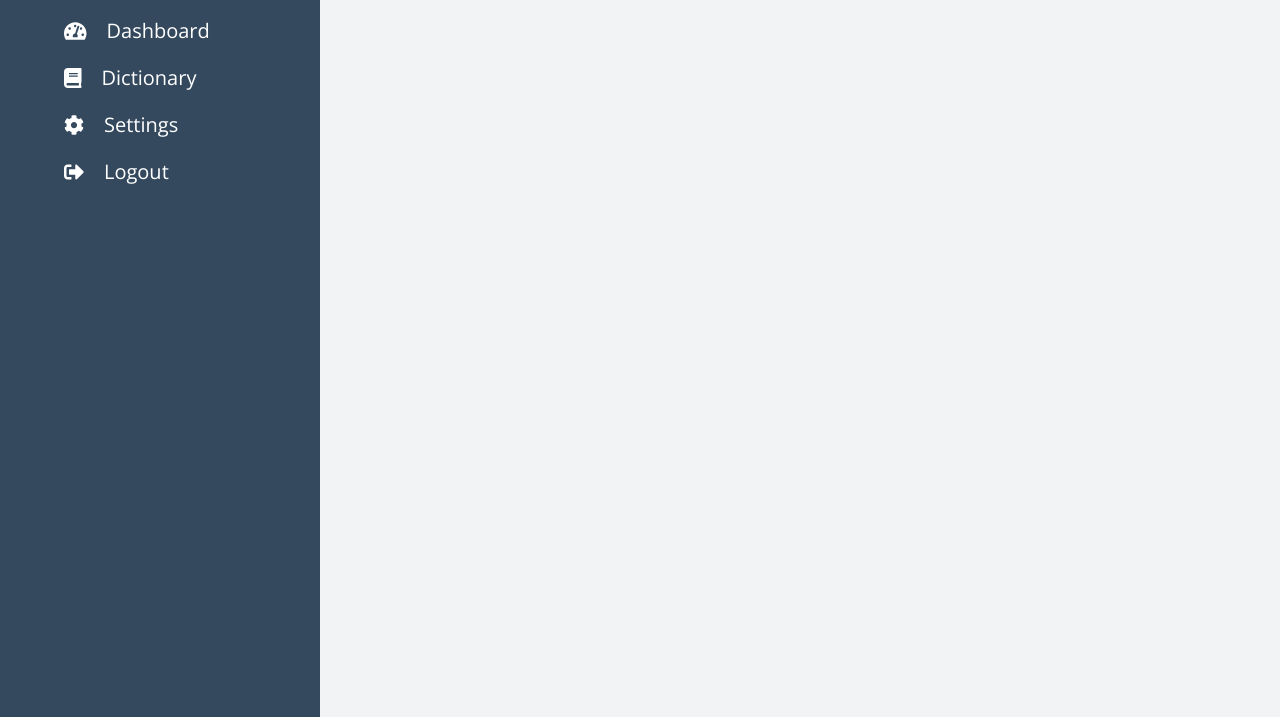
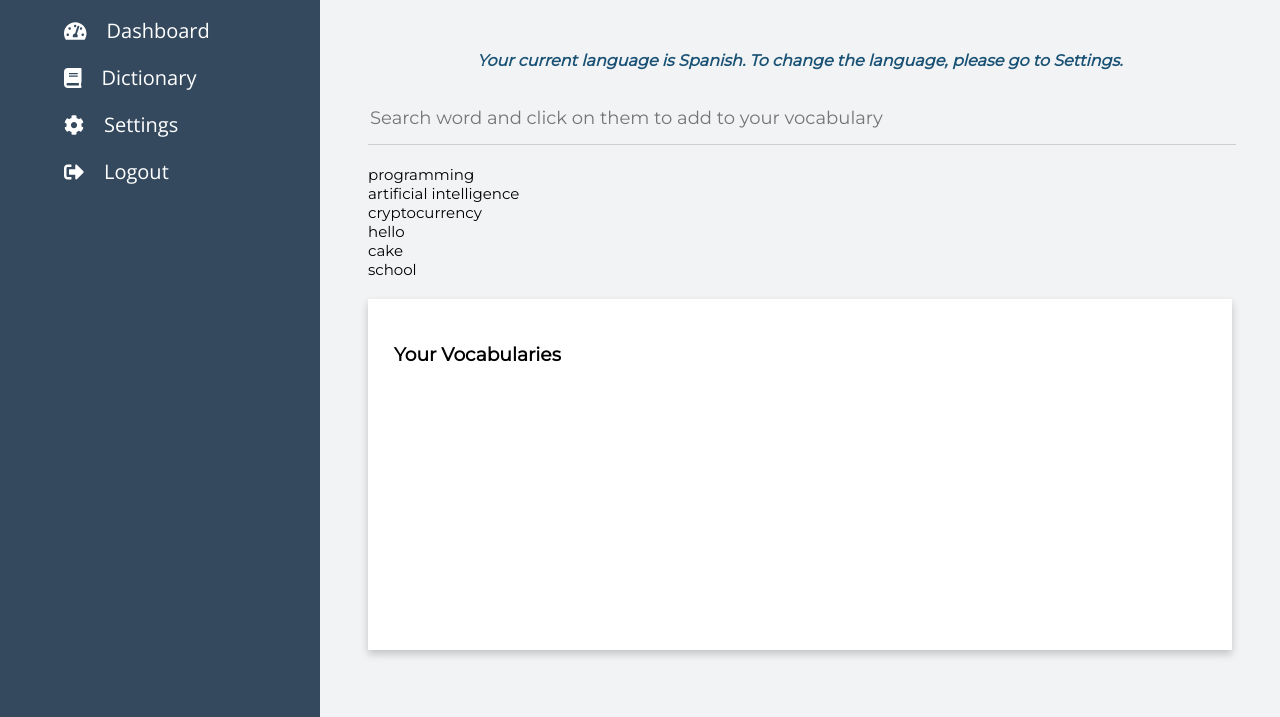
Before and after one commit to Korede-TA/lingo-bot, a website: page index.html in a window 1280 px wide. Shown: the part 83-800 px from the top of the page. Drawn offline with nearby package versions, Linux system fonts and the light colour scheme.

Commit message:
Finish UI for Dictionary Page
User can search from a list of words and add them to their vocabularies. The list of words are hard coded at the moment.

```diff
--- a/index.html
+++ b/index.html
@@ -50,11 +50,29 @@
             <!-- _________ CONTENT OF DICTIONARY _______ -->
             <div id="C" ng-show="page==1">
                 <div id="C1">
+                    <h4> Your current language is Spanish. To change the language, please go to Settings.</h3>
+                    <input ng-model="wording" type="text" placeholder="Search word and click on them to add to your vocabulary"/>
 
+
+
+                    <!-- _____ USER ADD FROM LIST -->
+                    <div id="C1A">
+                        <div id="C1AA" ng-repeat="obj in dictionary | filter: wording" ng-click="fill(obj)">
+                        {{obj.w}}
+                        </div>
+                    </div>
+                </div>
+
+                <!-- _______ DISPLAY WORDS ____ -->
+                <div id="C2" class="card">
+                    <h3>Your Vocabularies</h3>
+                    <ul>
+                        <li ng-repeat="word in vocabulary">
+                            {{word.w}}: {{word.t}}
+                        </li>
+                    </ul>
                 </div>
             </div>
-
-
 
         </div>
     </body>
--- a/script.js
+++ b/script.js
@@ -1,13 +1,39 @@
 var app = angular.module("lingoApp", []);
 app.controller("lingoCtrl", function($scope) {
 
-    // ------- SET VARIABLES --------
+    // ------- SET VARIABLES TO MOVE BETWEEN PAGES
     $scope.page = 1;
     if ($scope.page == 0) $scope.title = "Dashboard";
     else if ($scope.page == 1) $scope.title = "Dictionary";
     else{
         $scope.title = "Settings";
     }
+
+
+    //------ STORE VOCABULARIES------
+    $scope.vocabulary = [];
+
+    $scope.fill = function(word){
+        $scope.wording = word.w;
+        $scope.vocabulary.push(word);
+        console.log($scope.vocabulary);
+    };
+
+
+
+    //----- HARD CODE VOCABULARY LIST -----
+    $scope.dictionary = [
+        {w: "programming", t: "programación" },
+        {w: "artificial intelligence", t: "inteligencia artificial"},
+        {w: "cryptocurrency", t: "criptomoneda"},
+        {w: "hello", t: "Hola" },
+        {w: "cake", t: "pastel"},
+        {w: "school", t: "colegio"}
+    ];
+
+
+
+
 });
 
 //------------- ANGULARJS CHART STUFF -----------
@@ -46,7 +72,3 @@ var myLineChart = Chart.Line(canvas,{
 	data:data,
   options:option
 });
-
-
-//--------- ANGULARJS STUFF --------
-// $scope.dashboard = false;
--- a/style.css
+++ b/style.css
@@ -3,15 +3,13 @@
 body{
     margin: 0;
     background: #F2F3F4;
+    font-family: 'Montserrat', sans-serif;
 }
 
-#navbar{
-    background: #34495E  ;
-    position: absolute;
-    width: 25%;
-    height: 100%;
-}
 
+/* ------ NATIIVE ELEMENT STYLING ----- */
+button:focus {outline:0;}
+input:focus{outline: 0}
 
 h1{
     text-align: center;
@@ -25,23 +23,36 @@ h2{
     font-family: 'Montserrat', sans-serif;
 }
 
+h4{
+    font-style: italic;
+    text-align: center;
+    color: #1A5276;
+}
 
+
+/* ------ LIST OF CLASSES ------- */
 .card {
-    /* Add shadows to create the "card" effect */
+
     box-shadow: 0 4px 8px 0 rgba(0,0,0,0.2);
     transition: 0.3s;
 }
 
-/* On mouse-over, add a deeper shadow */
 .card:hover {
     box-shadow: 0 8px 16px 0 rgba(0,0,0,0.2);
 }
 
-/* Add some padding inside the card container */
 .container {
     padding: 2px 16px;
 }
 
+
+/*--------- NAVBAR STYLING ------- */
+#navbar{
+    background: #34495E  ;
+    position: absolute;
+    width: 25%;
+    height: 100%;
+}
 
 #logo{
     height: 60px;
@@ -69,8 +80,6 @@ h2{
 
 
 
-
-
 /* ---------- CONTENT STUFF ---------- */
 #content{
     position: absolute;
@@ -79,6 +88,9 @@ h2{
     height: 100%;
 }
 
+
+
+/* -------- STYLING THE HEADER --------- */
 #A{
     width: 100%;
     height: 45px;
@@ -88,9 +100,47 @@ h2{
     padding-left: 20px;
 }
 
-
+/* -------- STYLING THE OVERVIEW --------- */
 #B1{
     padding: 30px;
     height: 400px;
     width: 600px;
 }
+
+
+/* -------- STYLING THE DICTIONARY ------ */
+#C{
+    padding: 5%;
+}
+#C1 input{
+    display: block;
+    margin: auto;
+    background: none;
+    border: none;
+    height: 50px;
+    border-bottom: 1px #CACFD2   solid;
+    width: 100%;
+    font-size: 18px;
+    font-family: 'Montserrat', sans-serif;
+}
+
+#C1 button{
+    font-family: 'Montserrat', sans-serif;
+    background: black;
+    color: white;
+    font-size: 18px;
+    margin-top: 20px;
+    padding: 2%;
+}
+
+#C1A{
+    margin-top: 20px;
+    font-size: 15px;
+}
+
+#C2{
+    background: white;
+    height: 300px;
+    padding: 3%;
+    margin-top: 20px;
+}
```
